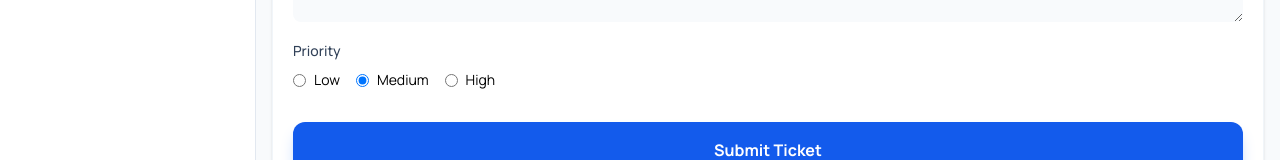
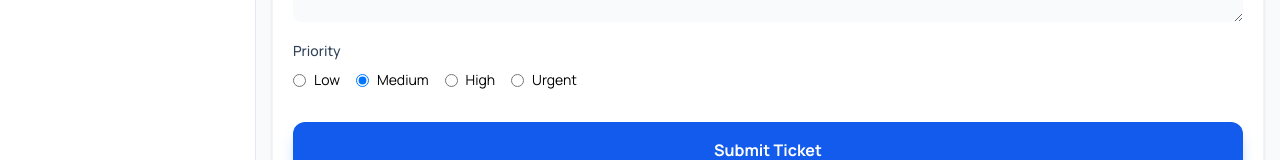
Before and after one commit to KunalPramanik/HR-Mangement-, a Next.js app: page /support/create in a window 1280 px wide. Shown: the part 405-565 px from the top of the page. Built offline with nearby package versions, Linux system fonts and the light colour scheme; no server answers.

Commit message:
feat: add 'benefits' category and 'urgent' priority option to ticket creation form

```diff
--- a/src/app/support/create/page.tsx
+++ b/src/app/support/create/page.tsx
@@ -61,6 +61,7 @@ export default function CreateTicketPage() {
                         <option value="facilities">Facilities</option>
                         <option value="payroll">Payroll Discrepancy</option>
                         <option value="leave">Leave & Attendance</option>
+                        <option value="benefits">Benefits</option>
                         <option value="other">Other</option>
                     </select>
                 </label>
@@ -125,6 +126,18 @@ export default function CreateTicketPage() {
                             />
                             <span className="text-sm">High</span>
                         </label>
+
+                        <label className="flex items-center gap-2">
+                            <input
+                                type="radio"
+                                name="priority"
+                                value="urgent"
+                                checked={formData.priority === 'urgent'}
+                                onChange={(e) => setFormData({ ...formData, priority: e.target.value })}
+                                className="text-[#135bec] focus:ring-[#135bec]"
+                            />
+                            <span className="text-sm">Urgent</span>
+                        </label>
                     </div>
                 </div>
 
@@ -135,7 +148,7 @@ export default function CreateTicketPage() {
                 >
                     {loading ? 'Submitting...' : 'Submit Ticket'}
                 </button>
-            </form>
-        </div>
+            </form >
+        </div >
     );
 }
--- a/src/models/Ticket.ts
+++ b/src/models/Ticket.ts
@@ -5,7 +5,7 @@ export interface ITicket extends Document {
     userId: mongoose.Types.ObjectId;
     subject: string;
     description: string;
-    category: 'technical' | 'hr' | 'payroll' | 'leave' | 'benefits' | 'other';
+    category: 'technical' | 'hr' | 'payroll' | 'leave' | 'benefits' | 'facilities' | 'other';
     priority: 'low' | 'medium' | 'high' | 'urgent';
     status: 'open' | 'in-progress' | 'resolved' | 'closed';
     assignedTo?: mongoose.Types.ObjectId;
@@ -43,7 +43,7 @@ const TicketSchema = new Schema<ITicket>(
         },
         category: {
             type: String,
-            enum: ['technical', 'hr', 'payroll', 'leave', 'benefits', 'other'],
+            enum: ['technical', 'hr', 'payroll', 'leave', 'benefits', 'facilities', 'other'],
             required: true,
         },
         priority: {
```
